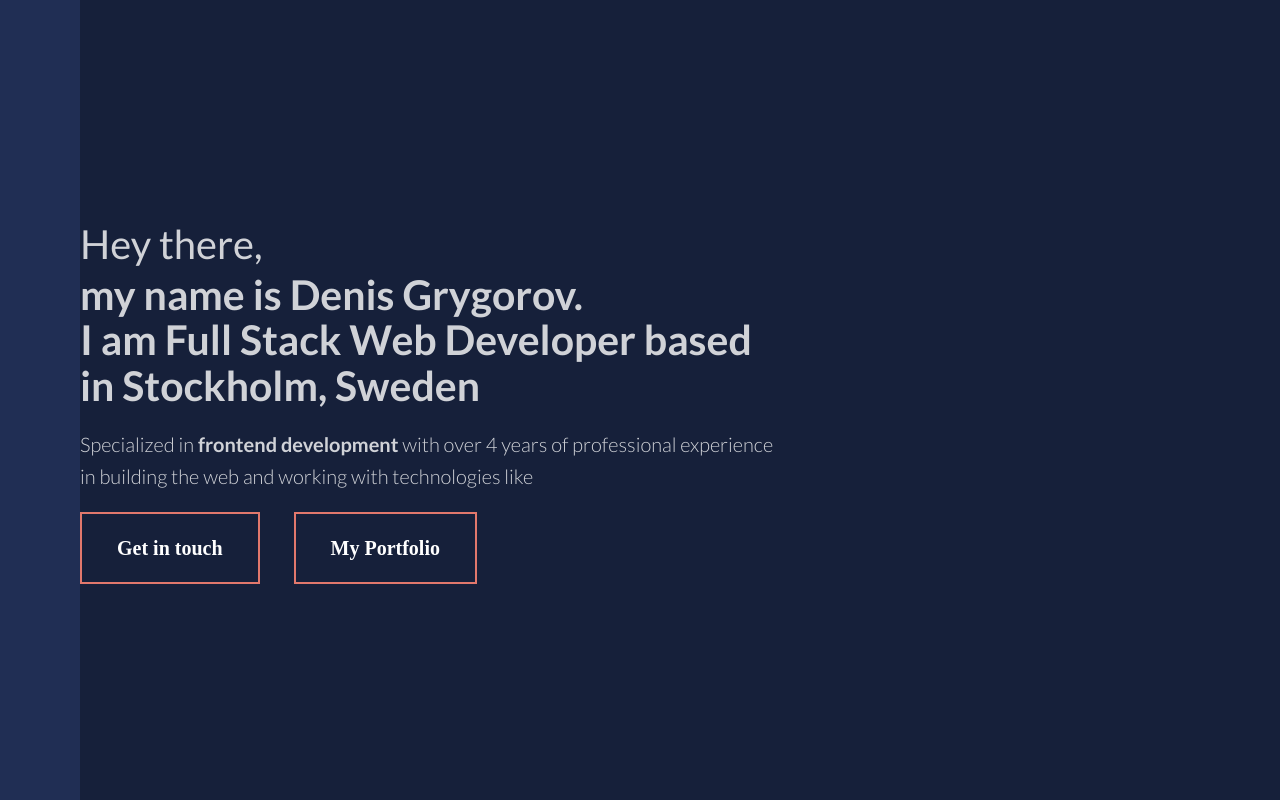
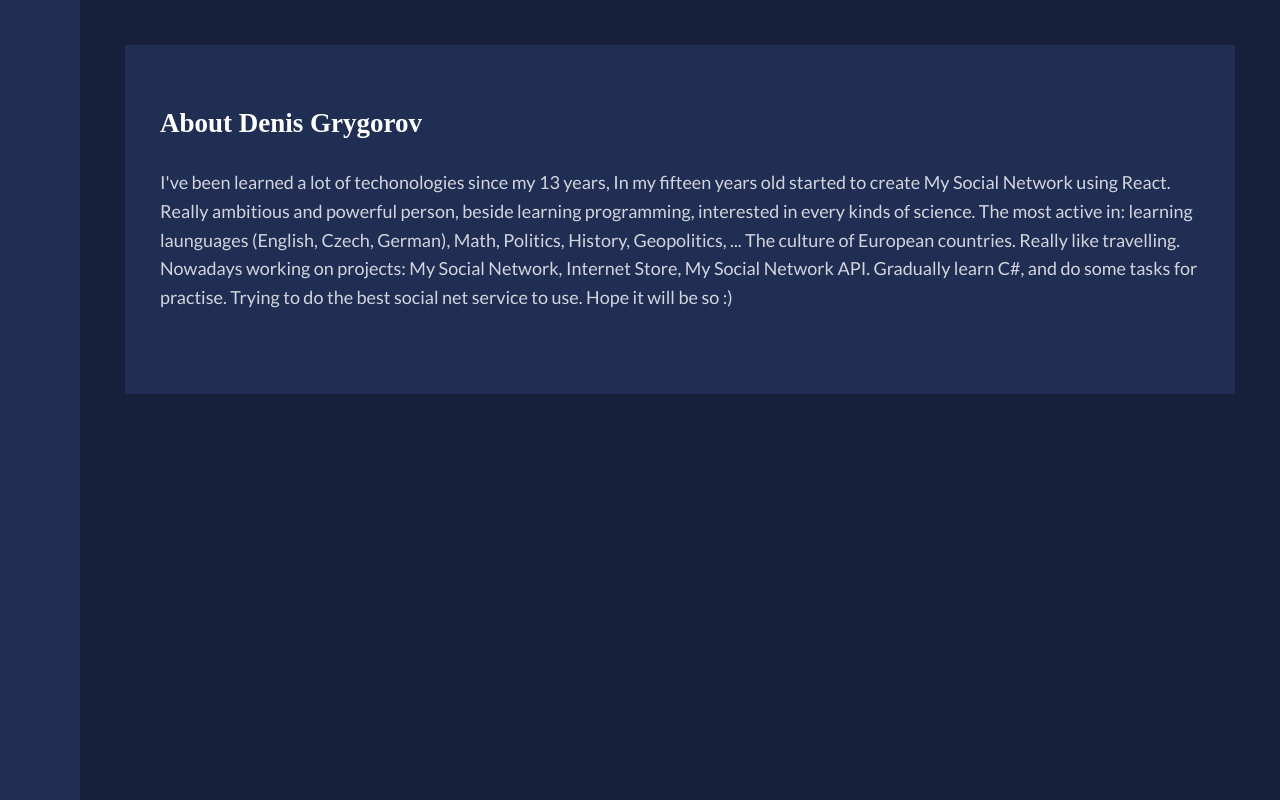
Before and after one commit to Den-programmer/Portfolio, a React (Create React App) app: page /About in a window 1280 px wide. Shown: the top 800 px of the page. Built offline with nearby package versions, Linux system fonts and the light colour scheme.

Commit message:
Started About Me page, created page 404 not found

```diff
--- a/src/App.js
+++ b/src/App.js
@@ -5,6 +5,9 @@ import Sidebar from './components/Sidebar/sidebarContainer'
 import Footer from './components/Footer/footerContainer'
 import { Route, Switch } from 'react-router-dom'
 import { connect } from 'react-redux'
+import Home from './components/MainContent/Home/home'
+import About from './components/MainContent/About/about'
+import ErrorPage from './components/common/ErrorPage/errorPage'
 
 const App = (props) => {
   return (
@@ -14,16 +17,30 @@ const App = (props) => {
           <Sidebar />
           <div style={{ marginLeft: props.sidebarWidth + 'px' }} className="Main">
             <Header />
-            <MainPage />
+            <MainPage>
+              <Home />
+            </MainPage>
+            <Footer />
+          </div>
+        </div>} />
+        <Route path='/About' render={() => <div className="dFlexContainer">
+          <Sidebar />
+          <div style={{ marginLeft: props.sidebarWidth + 'px' }} className="Main">
+            <MainPage>
+              <About />
+            </MainPage>
             <Footer />
           </div>
         </div>} />
         <Route path='/' render={() => <div className="dFlexContainer">
           <Sidebar />
           <div style={{ marginLeft: props.sidebarWidth + 'px' }} className="Main">
-            <MainPage />
+            <MainPage>
+              <Home />
+            </MainPage>
           </div>
         </div>} />
+        <Route path='*' render={() => <ErrorPage />} />
       </Switch>
     </div>
   )
--- /dev/null
+++ b/src/components/MainContent/About/about.jsx
@@ -0,0 +1,34 @@
+import React from 'react'
+import classes from './about.module.scss'
+
+const About = () => {
+    return (
+        <div className={classes.about}>
+            <div className={classes.AboutContainer}>
+                <div className={classes.realInformation}>
+                    <div className={classes.inf}>
+                        <h2>About Denis Grygorov</h2>
+                        <p>
+                            I've been learned a lot of techonologies since my 13 years,
+                            In my fifteen years old started to create My Social Network using React.
+
+                            Really ambitious and powerful person, beside learning programming, interested in every kinds of science.
+                            The most active in: learning launguages (English, Czech, German), Math, Politics, History, Geopolitics, ... The culture of
+                            European countries. Really like travelling.
+
+                            Nowadays working on projects: My Social Network, Internet Store, My Social Network API. Gradually learn C#, and do some
+                            tasks for practise.
+
+                            Trying to do the best social net service to use. Hope it will be so :)
+                        </p>
+                    </div>
+                    <div className={classes.photo}>
+                        <img src="" alt="" />
+                    </div>
+                </div>
+            </div>
+        </div>
+    )
+}
+
+export default About
--- /dev/null
+++ b/src/components/MainContent/About/about.module.scss
@@ -0,0 +1,27 @@
+@import '../../../index.scss';
+
+.about {
+    h2, h3 {
+        color: #FFF;
+        font-family: $Raleway;
+    }
+    h3 {
+
+    }
+    .AboutContainer {
+        @extend .container;
+        .realInformation {
+            background: #202E54;
+            padding: 35px;
+            margin: 45px;
+            .inf {
+
+            }
+            .photo {
+                img {
+
+                }
+            }
+        }
+    }
+}
--- a/src/components/MainContent/mainContent.jsx
+++ b/src/components/MainContent/mainContent.jsx
@@ -1,11 +1,10 @@
 import React from 'react'
 import classes from './mainContent.module.scss'
-import Home from './Home/home'
 
-const MainContent = () => {
+const MainContent = (props) => {
     return (
         <div className={classes.mainContent}>
-            <Home />
+            {props.children}
         </div>
     )
 }
--- /dev/null
+++ b/src/components/common/ErrorPage/errorPage.jsx
@@ -0,0 +1,17 @@
+import React from 'react'
+import classes from './errorPage.module.scss'
+import LinkBtn from '../LinkBtn/linkBtn'
+
+const ErrorPage = () => {
+    return (
+        <div className={classes.errorPage}>
+            <h3>Error 404 page not found</h3>
+            <p>The page has been deleted or your route isn't right...</p>
+            <LinkBtn>
+                Get to the home page
+            </LinkBtn>
+        </div>
+    )
+}
+
+export default ErrorPage
```
Also changed, not shown: src/components/common/ErrorPage/errorPage.module.scss (added), 1 other file (tests, documents, lock files or other folders).
